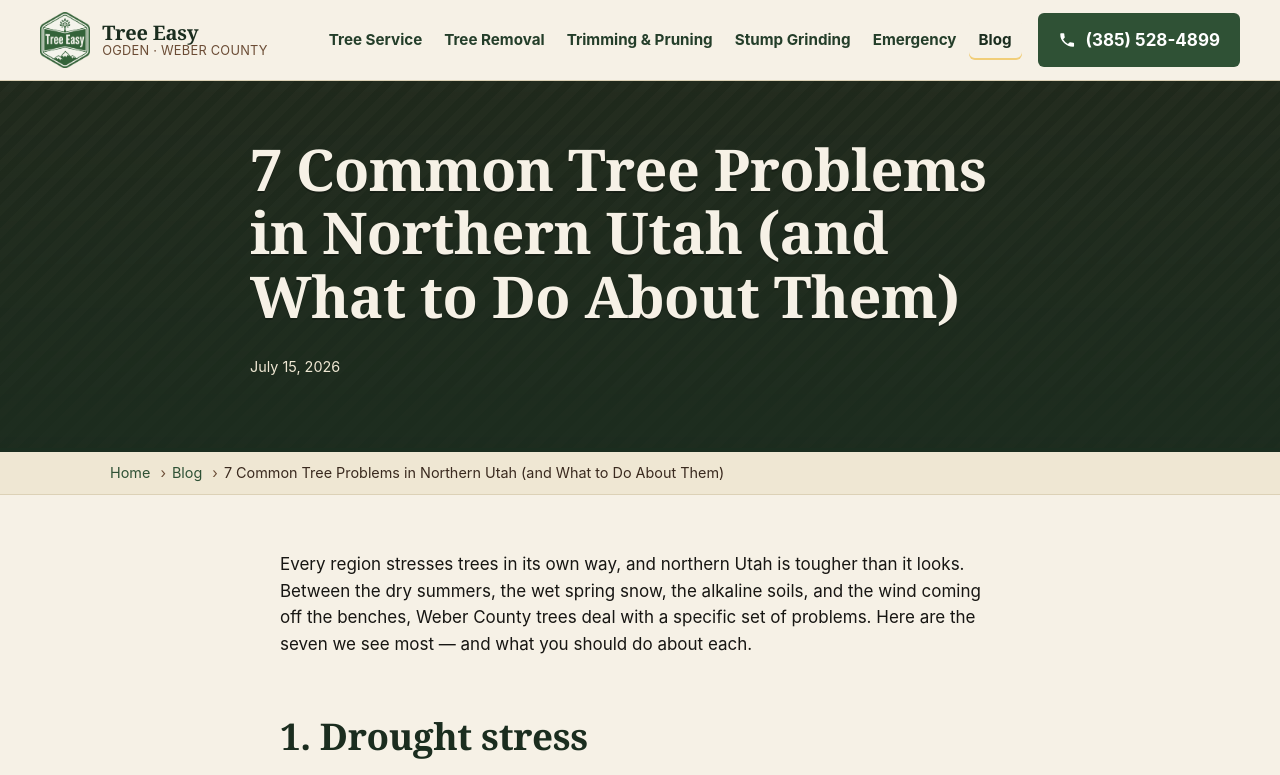
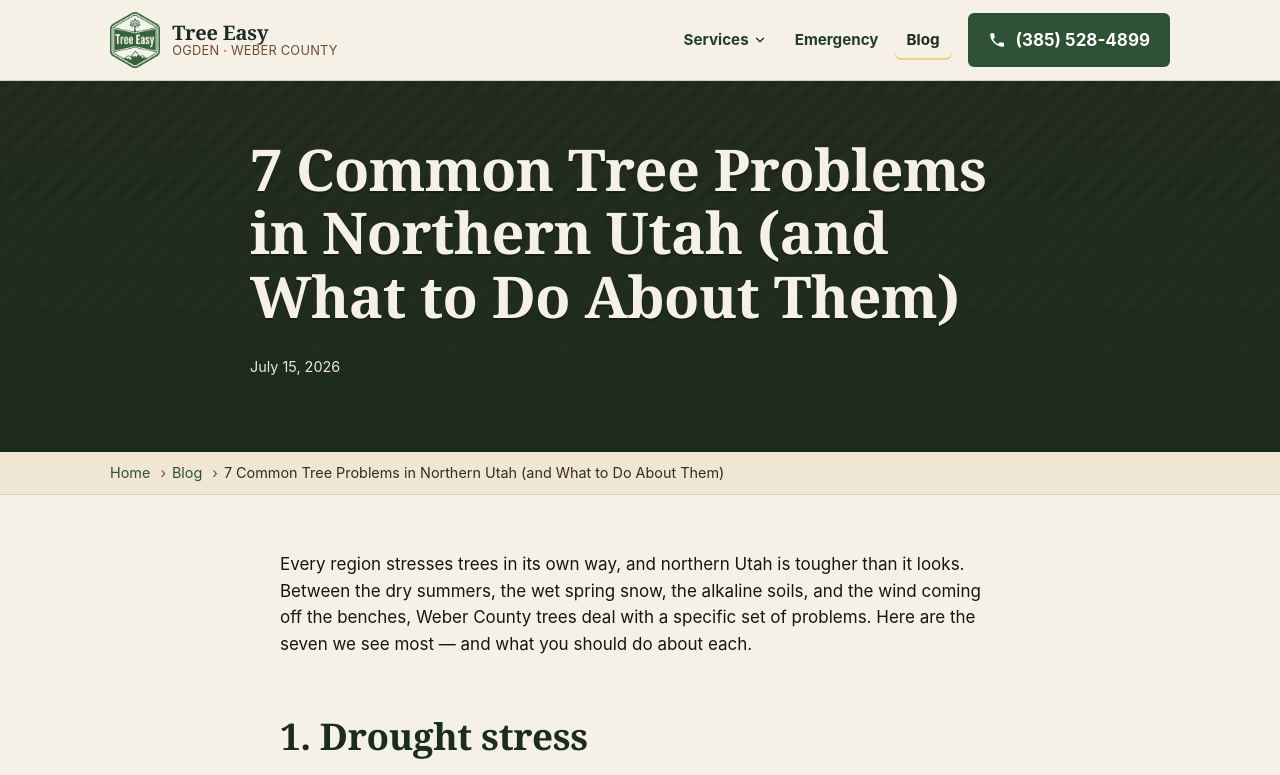
Before and after one commit to 3daywknd/treeeasy, an Astro site: page /blog/common-tree-problems-utah in a window 1280 px wide. Shown: the top 775 px of the page. Built offline with nearby package versions, Linux system fonts and the light colour scheme; Astro itself is replaced by a stand-in of ours.

Commit message:
Group service pages under a Services dropdown in the header
- Desktop nav is now Services (dropdown: All Tree Services, Tree Removal,
  Trimming & Pruning, Stump Grinding), Emergency, Blog. Link targets are
  unchanged; the mobile menu keeps the flat list.
- The dropdown is a button with aria-expanded/aria-controls. A small
  script opens it on mouse hover, click/tap and Enter/Space, and closes it
  on Escape, outside click, or focus leaving. Without the script, CSS
  shows it on :hover/:focus-within.
- Header container is back to the page's 1100px wrap so the logo lines up
  with the content; the full nav now fits from 800px up. Nav link spacing
  is back to the original 12px padding and 4px gap.
- Docs: remove the stale footer "Lic. #" mention; describe the dropdown.

```diff
--- a/src/components/Header.astro
+++ b/src/components/Header.astro
@@ -1,13 +1,14 @@
 ---
 import { Image } from 'astro:assets';
 import { business } from '../data/business';
-import { primaryNav } from '../lib/nav';
+import { primaryNav, desktopNav } from '../lib/nav';
 import CallButton from './CallButton.astro';
 import logo from '../assets/tree-easy-logo.png';
 
 const currentPath = Astro.url.pathname;
 const isActive = (href: string) =>
   href !== '/' && currentPath.startsWith(href.replace(/#.*$/, ''));
+const servicesActive = desktopNav.services.links.some((item) => isActive(item.href));
 ---
 
 <header class="site-header">
@@ -22,8 +23,38 @@ const isActive = (href: string) =>
 
     <nav class="primary-nav" aria-label="Primary">
       <ul>
+        <li class="nav-dropdown" data-nav-dropdown>
+          <button
+            type="button"
+            class:list={['nav-dropdown-toggle', { 'is-current': servicesActive }]}
+            aria-expanded="false"
+            aria-controls="nav-services-menu"
+          >
+            {desktopNav.services.label}
+            <svg viewBox="0 0 24 24" aria-hidden="true" focusable="false"
+              ><path
+                d="M6 9l6 6 6-6"
+                fill="none"
+                stroke="currentColor"
+                stroke-width="2.5"
+                stroke-linecap="round"
+                stroke-linejoin="round"></path></svg
+            >
+          </button>
+          <ul id="nav-services-menu" class="nav-dropdown-menu">
+            {
+              desktopNav.services.links.map((item) => (
+                <li>
+                  <a href={item.href} aria-current={isActive(item.href) ? 'page' : undefined}>
+                    {item.label}
+                  </a>
+                </li>
+              ))
+            }
+          </ul>
+        </li>
         {
-          primaryNav.map((item) => (
+          desktopNav.links.map((item) => (
             <li>
               <a href={item.href} aria-current={isActive(item.href) ? 'page' : undefined}>
                 {item.label}
@@ -62,3 +93,52 @@ const isActive = (href: string) =>
     </details>
   </div>
 </header>
+
+<script>
+  // Services dropdown: opens on mouse hover, click/tap, or Enter/Space on the button.
+  // A click after a hover pins it open; Escape, a click outside, or focus leaving closes it.
+  // Until this runs, CSS opens the menu on :hover / :focus-within instead.
+  for (const item of document.querySelectorAll<HTMLElement>('[data-nav-dropdown]')) {
+    const button = item.querySelector('button');
+    if (!button) continue;
+    let pinned = false;
+
+    const isOpen = () => button.getAttribute('aria-expanded') === 'true';
+    const setOpen = (open: boolean) => {
+      button.setAttribute('aria-expanded', String(open));
+      if (!open) pinned = false;
+    };
+
+    button.addEventListener('click', () => {
+      if (isOpen() && !pinned) {
+        pinned = true;
+      } else if (isOpen()) {
+        setOpen(false);
+      } else {
+        setOpen(true);
+        pinned = true;
+      }
+    });
+    item.addEventListener('pointerenter', (e) => {
+      if (e.pointerType === 'mouse') setOpen(true);
+    });
+    item.addEventListener('pointerleave', (e) => {
+      if (e.pointerType === 'mouse' && !pinned) setOpen(false);
+    });
+    item.addEventListener('keydown', (e) => {
+      if (e.key === 'Escape' && isOpen()) {
+        setOpen(false);
+        button.focus();
+      }
+    });
+    item.addEventListener('focusout', (e) => {
+      const next = e.relatedTarget;
+      if (next instanceof Node && !item.contains(next)) setOpen(false);
+    });
+    document.addEventListener('pointerdown', (e) => {
+      if (e.target instanceof Node && !item.contains(e.target)) setOpen(false);
+    });
+
+    item.dataset.ready = '';
+  }
+</script>
--- a/src/lib/nav.ts
+++ b/src/lib/nav.ts
@@ -5,20 +5,32 @@
 
 import { services, servicePath } from '../data/business';
 
-export const primaryNav = [
-  { label: 'Tree Service', href: '/tree-service/' },
-  ...services.map((s) => ({ label: s.shortName, href: servicePath(s.slug) })),
+const serviceLinks = services.map((s) => ({ label: s.shortName, href: servicePath(s.slug) }));
+const otherLinks = [
   { label: 'Emergency', href: '/emergency/' },
   { label: 'Blog', href: '/blog/' },
 ];
 
+/** Flat list for the mobile menu. */
+export const primaryNav = [
+  { label: 'Tree Service', href: '/tree-service/' },
+  ...serviceLinks,
+  ...otherLinks,
+];
+
+/** Desktop nav: the pillar page and service pages grouped under one dropdown, then the rest. */
+export const desktopNav = {
+  services: {
+    label: 'Services',
+    links: [{ label: 'All Tree Services', href: '/tree-service/' }, ...serviceLinks],
+  },
+  links: otherLinks,
+};
+
 export const footerColumns = [
   {
     heading: 'Services',
-    links: [
-      { label: 'Tree Service', href: '/tree-service/' },
-      ...services.map((s) => ({ label: s.shortName, href: servicePath(s.slug) })),
-    ],
+    links: [{ label: 'Tree Service', href: '/tree-service/' }, ...serviceLinks],
   },
   {
     heading: 'Company',
--- a/src/styles/global.css
+++ b/src/styles/global.css
@@ -84,7 +84,6 @@ p { margin: 0 0 1em; }
   display: flex;
   align-items: center;
   justify-content: space-between;
-  max-width: 1240px;
   padding: 12px 20px;
   gap: 16px;
 }
@@ -433,13 +432,14 @@ p { margin: 0 0 1em; }
   list-style: none;
   display: flex;
   align-items: center;
-  gap: 2px;
+  gap: 4px;
   margin: 0;
   padding: 0;
 }
-.primary-nav a {
+.primary-nav a,
+.nav-dropdown-toggle {
   display: inline-block;
-  padding: 8px 10px;
+  padding: 8px 12px;
   border-radius: 6px;
   color: var(--forest-800);
   text-decoration: none;
@@ -448,10 +448,54 @@ p { margin: 0 0 1em; }
   white-space: nowrap;
 }
 .primary-nav a:hover { background: var(--cream-100); color: var(--forest-900); }
-.primary-nav a[aria-current="page"] {
+.primary-nav a[aria-current="page"],
+.nav-dropdown-toggle.is-current {
   color: var(--forest-900);
   box-shadow: inset 0 -2px 0 var(--sun-500);
 }
+
+/* services dropdown (desktop) */
+.nav-dropdown { position: relative; }
+.nav-dropdown-toggle {
+  display: inline-flex;
+  align-items: center;
+  gap: 4px;
+  border: 0;
+  background: none;
+  font-family: inherit;
+  line-height: inherit;
+  cursor: pointer;
+}
+.nav-dropdown-toggle svg { width: 14px; height: 14px; transition: transform .15s ease; }
+.nav-dropdown-toggle:hover,
+.nav-dropdown-toggle[aria-expanded="true"] { background: var(--cream-100); color: var(--forest-900); }
+.nav-dropdown-toggle[aria-expanded="true"] svg { transform: rotate(180deg); }
+.primary-nav .nav-dropdown-menu {
+  display: none;
+  position: absolute;
+  left: 0;
+  top: calc(100% + 6px);
+  min-width: 220px;
+  padding: 8px;
+  background: #fff;
+  border: 1px solid var(--rule);
+  border-radius: 8px;
+  box-shadow: 0 8px 24px rgba(0,0,0,.12);
+  z-index: 60;
+}
+/* Bridges the 6px gap so the pointer can travel from the button to the menu without closing it. */
+.nav-dropdown-menu::before {
+  content: "";
+  position: absolute;
+  left: 0;
+  right: 0;
+  top: -7px;
+  height: 7px;
+}
+.nav-dropdown-toggle[aria-expanded="true"] + .nav-dropdown-menu,
+.nav-dropdown:not([data-ready]):hover > .nav-dropdown-menu,
+.nav-dropdown:not([data-ready]):focus-within > .nav-dropdown-menu { display: block; }
+.primary-nav .nav-dropdown-menu a { display: block; padding: 10px 12px; }
 
 /* mobile menu (no-JS <details>) */
 .nav-toggle { display: none; position: relative; }
@@ -495,8 +539,8 @@ p { margin: 0 0 1em; }
 }
 .nav-toggle-menu a:hover { background: var(--cream-100); }
 
-/* The full nav needs ~1200px of row (brand + six links + call button); below that, the menu toggle takes over. */
-@media (max-width: 1239px) {
+/* The full nav (brand + Services, Emergency, Blog + call button) needs ~730px of row; below this, the menu toggle takes over. */
+@media (max-width: 799px) {
   .primary-nav { display: none; }
   .nav-toggle { display: block; }
   .header-inner { gap: 10px; }
```
Also changed, not shown: src/components/docs.md (+5 -4 lines), src/lib/docs.md (+2 -2 lines).
